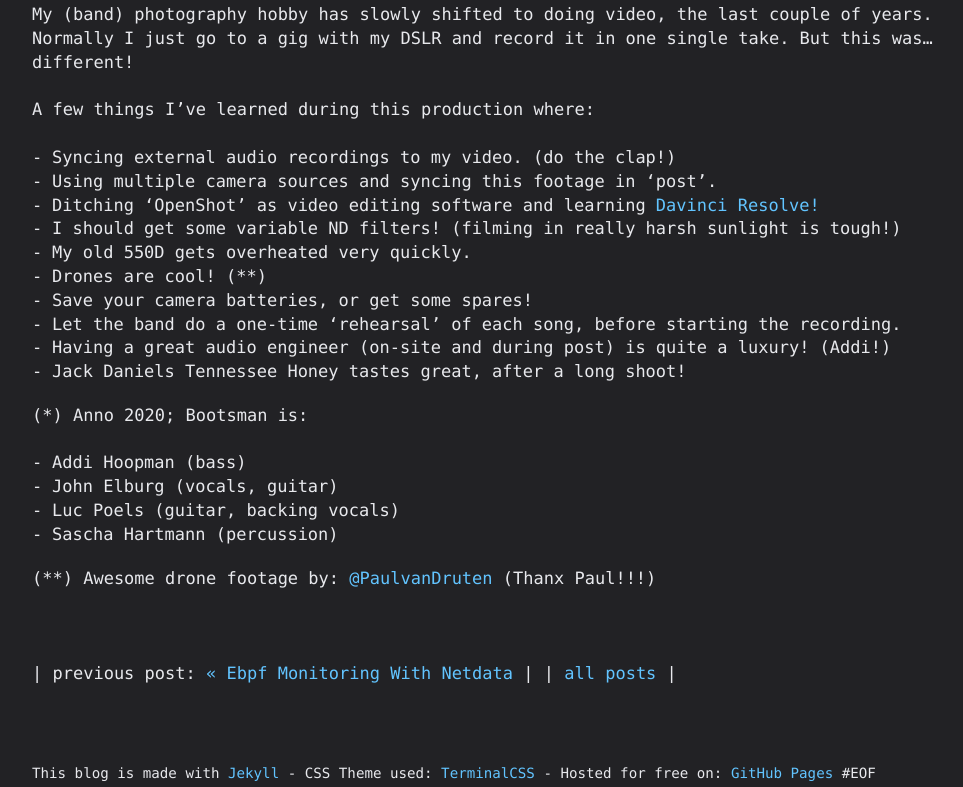
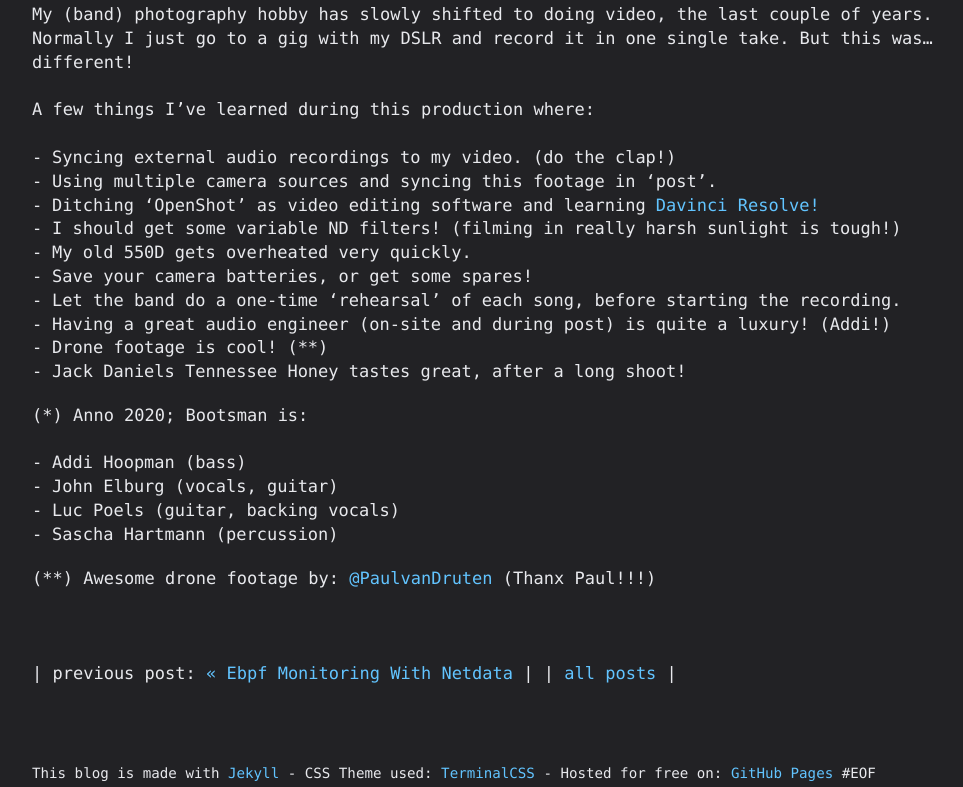
Before and after one commit to basdds/basdds.github.io, a Jekyll site: the page built from _posts/2020-10-17-Filming-the-cornfield-sessions.md, in a window 1280 px wide, cut to the strip 787-1574 px from the top of the page. Shown: the whole strip, without its empty margins (118-1081 px from the left). Built offline with Jekyll 4.4.1, drawn with Linux system fonts in a browser that asks for light colours.

Commit message:
site update

```diff
--- a/_posts/2020-10-17-Filming-the-cornfield-sessions.md
+++ b/_posts/2020-10-17-Filming-the-cornfield-sessions.md
@@ -24,10 +24,10 @@ A few things I've learned during this production where:
 * Ditching 'OpenShot' as video editing software and learning [Davinci Resolve!](https://www.blackmagicdesign.com/products/davinciresolve/){:target="_blank"}
 * I should get some variable ND filters! (filming in really harsh sunlight is tough!)
 * My old 550D gets overheated very quickly.
-* Drones are cool! (**)
 * Save your camera batteries, or get some spares!
 * Let the band do a one-time 'rehearsal' of each song, before starting the recording.
 * Having a great audio engineer (on-site and during post) is quite a luxury! (Addi!)
+* Drone footage is cool! (**)
 * Jack Daniels Tennessee Honey tastes great, after a long shoot!
 
 
```
